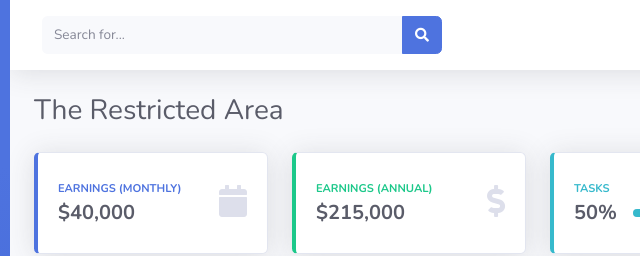
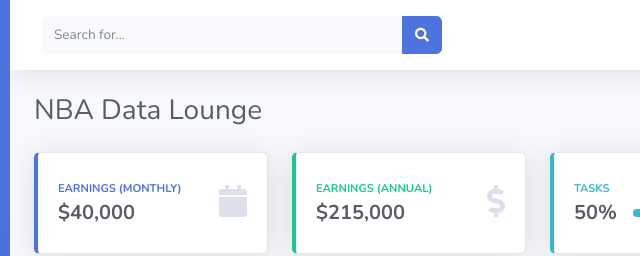
Before and after one commit to charlesshaviro/charlesshaviro.github.io, a website with bundled scripts: page index.html in a window 1280 px wide. Shown: the top 256 px of the page, 214-854 px from the left. Built offline with nearby package versions, Linux system fonts and the light colour scheme.

Commit message:
okay change

```diff
--- a/index.html
+++ b/index.html
@@ -9,7 +9,7 @@
     <meta name="description" content="">
     <meta name="author" content="">
 
-    <title>SB Admin 2 - Dashboard</title>
+    <title>NBA Data Lounge</title>
 
     <!-- Custom fonts for this template-->
     <link href="vendor/fontawesome-free/css/all.min.css" rel="stylesheet" type="text/css">
@@ -367,7 +367,7 @@
 
                     <!-- Page Heading -->
                     <div class="d-sm-flex align-items-center justify-content-between mb-4">
-                        <h1 class="h3 mb-0 text-gray-800">The Restricted Area</h1>
+                        <h1 class="h3 mb-0 text-gray-800">NBA Data Lounge</h1>
                         <a href="#" class="d-none d-sm-inline-block btn btn-sm btn-primary shadow-sm"><i
                                 class="fas fa-download fa-sm text-white-50"></i> Generate Report</a>
                     </div>
```
Also changed, not shown: 1 other file.
